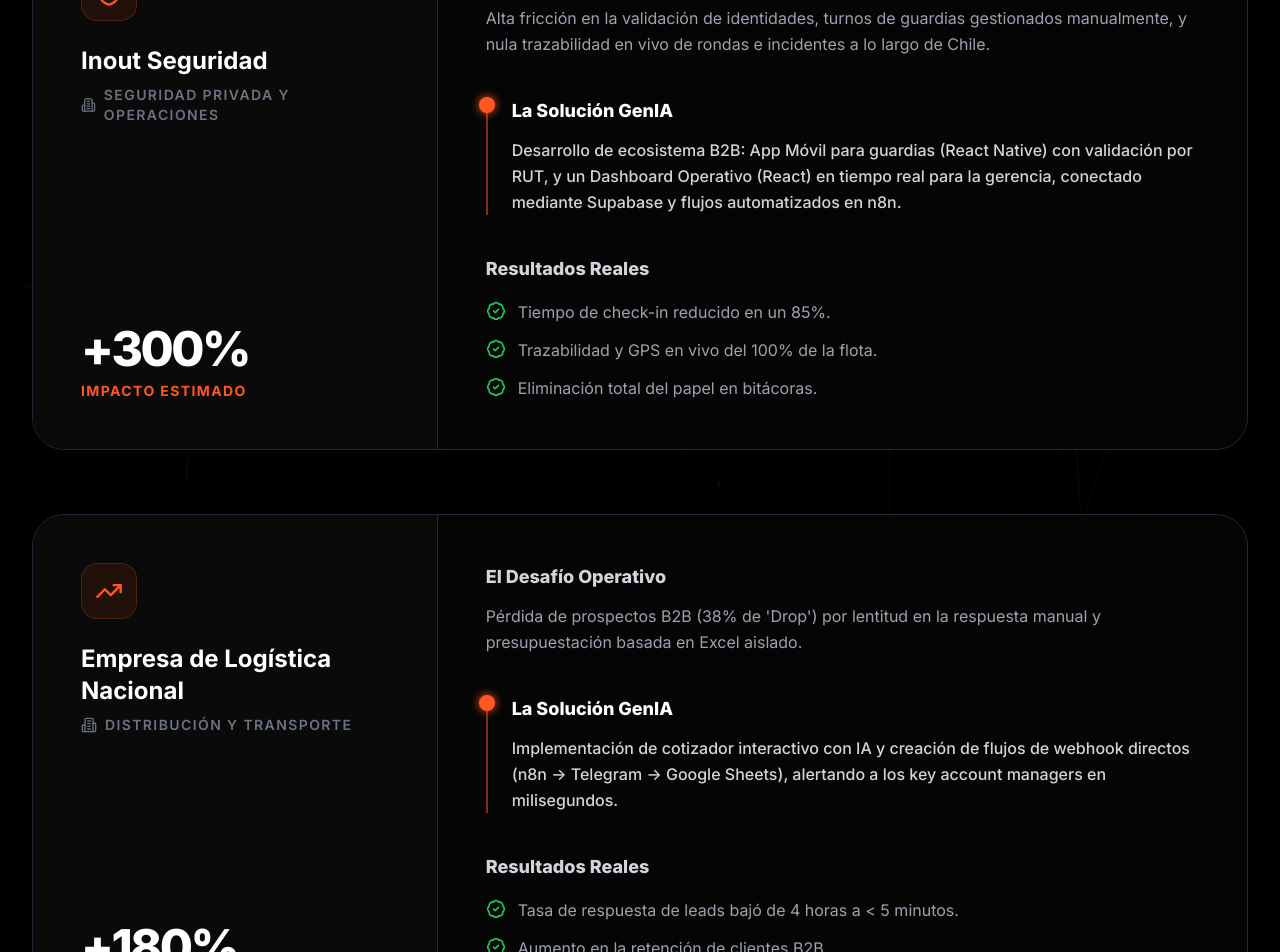
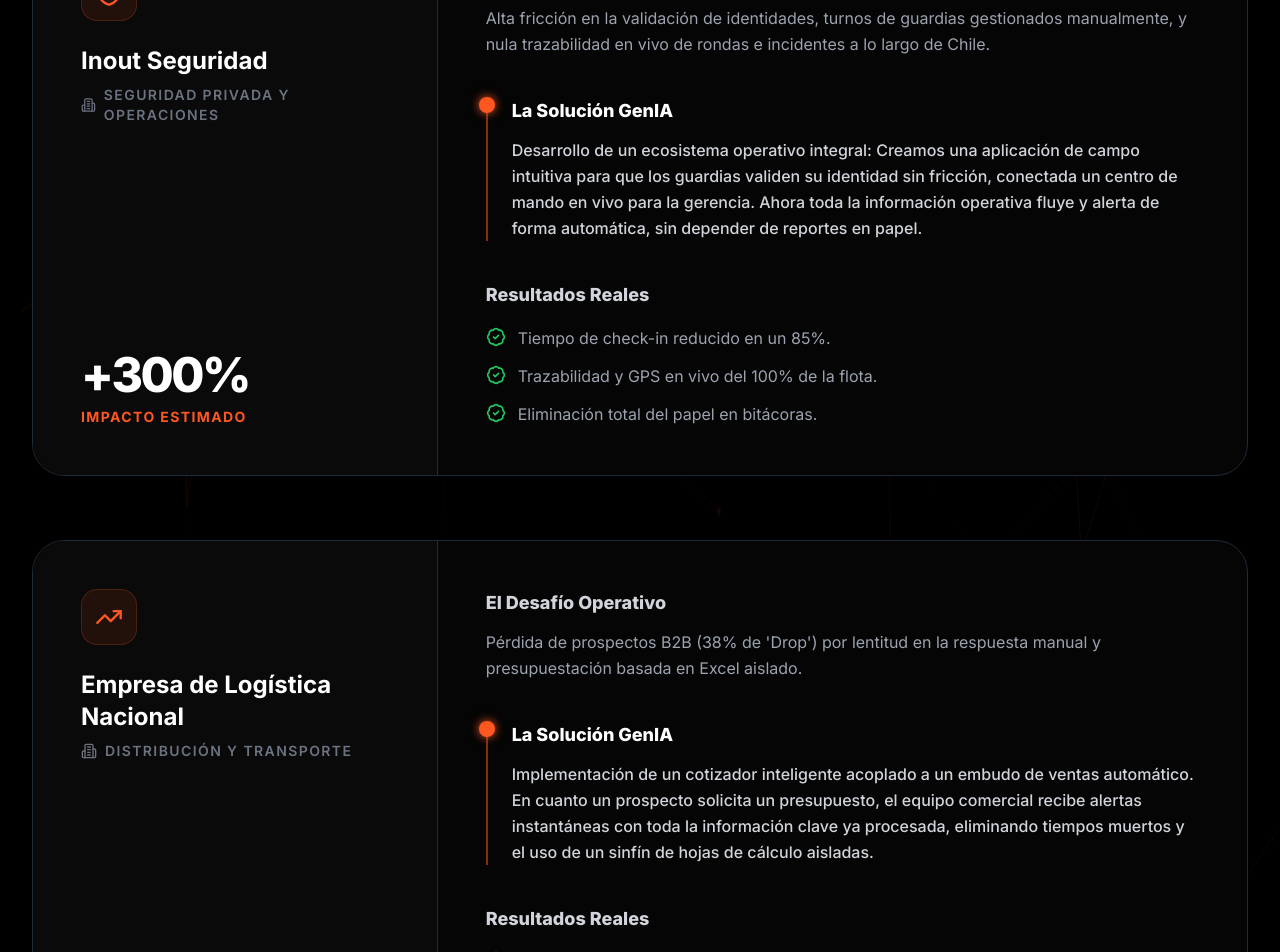
Before and after one commit to GenIATechno/geniatech-web, a React (Vite) app: page /casos in a window 1280 px wide. Shown: the part 480-1432 px from the top of the page. Built offline with nearby package versions, Linux system fonts and the light colour scheme.

Commit message:
Refactor B2B cases text to be business-oriented instead of technical

```diff
--- a/src/pages/CasosUso.tsx
+++ b/src/pages/CasosUso.tsx
@@ -11,7 +11,7 @@ const cases = [
         client: "Inout Seguridad",
         industry: "Seguridad Privada y Operaciones",
         problem: "Alta fricción en la validación de identidades, turnos de guardias gestionados manualmente, y nula trazabilidad en vivo de rondas e incidentes a lo largo de Chile.",
-        solution: "Desarrollo de ecosistema B2B: App Móvil para guardias (React Native) con validación por RUT, y un Dashboard Operativo (React) en tiempo real para la gerencia, conectado mediante Supabase y flujos automatizados en n8n.",
+        solution: "Desarrollo de un ecosistema operativo integral: Creamos una aplicación de campo intuitiva para que los guardias validen su identidad sin fricción, conectada un centro de mando en vivo para la gerencia. Ahora toda la información operativa fluye y alerta de forma automática, sin depender de reportes en papel.",
         results: [
             "Tiempo de check-in reducido en un 85%.",
             "Trazabilidad y GPS en vivo del 100% de la flota.",
@@ -25,7 +25,7 @@ const cases = [
         client: "Empresa de Logística Nacional",
         industry: "Distribución y Transporte",
         problem: "Pérdida de prospectos B2B (38% de 'Drop') por lentitud en la respuesta manual y presupuestación basada en Excel aislado.",
-        solution: "Implementación de cotizador interactivo con IA y creación de flujos de webhook directos (n8n -> Telegram -> Google Sheets), alertando a los key account managers en milisegundos.",
+        solution: "Implementación de un cotizador inteligente acoplado a un embudo de ventas automático. En cuanto un prospecto solicita un presupuesto, el equipo comercial recibe alertas instantáneas con toda la información clave ya procesada, eliminando tiempos muertos y el uso de un sinfín de hojas de cálculo aisladas.",
         results: [
             "Tasa de respuesta de leads bajó de 4 horas a < 5 minutos.",
             "Aumento en la retención de clientes B2B.",
```
